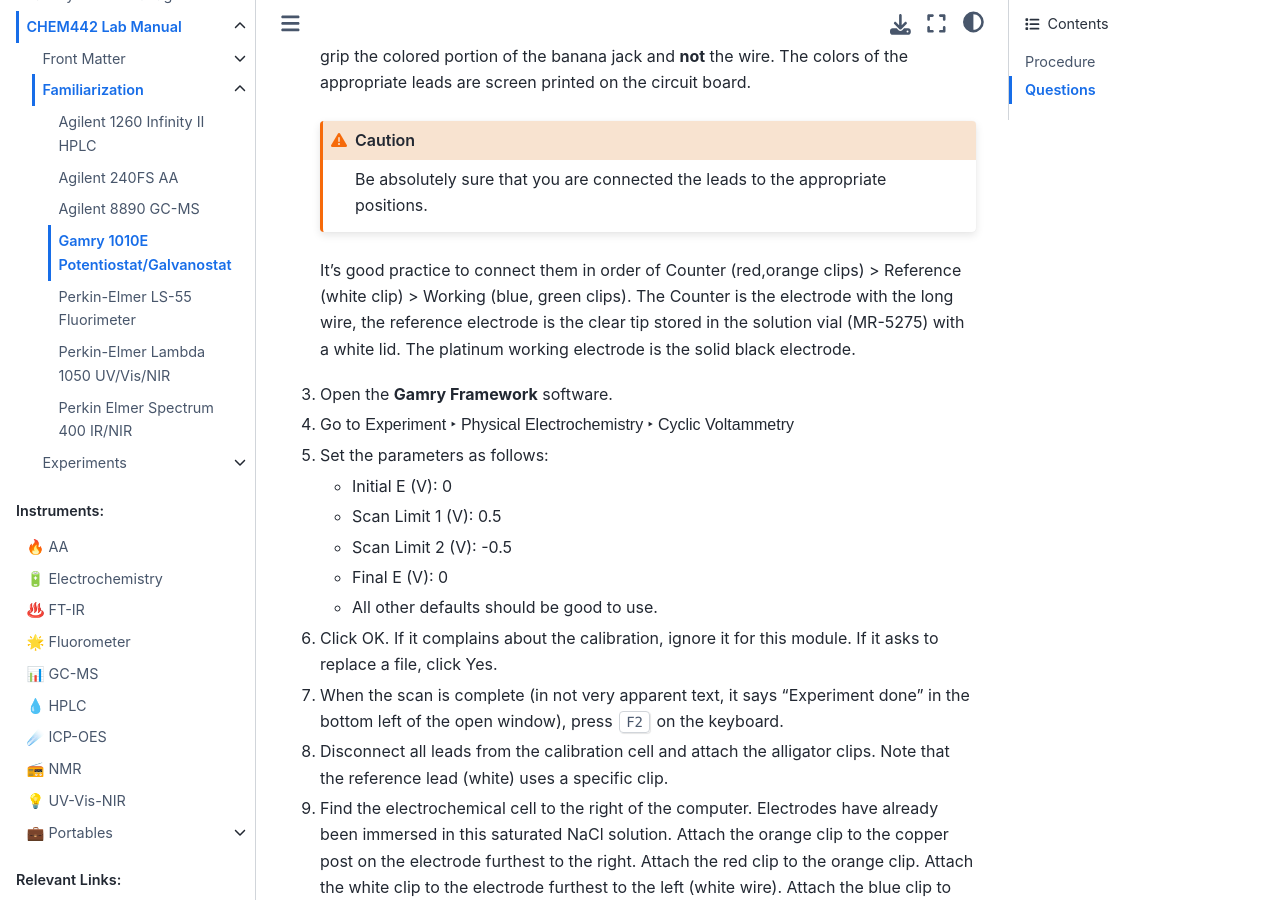
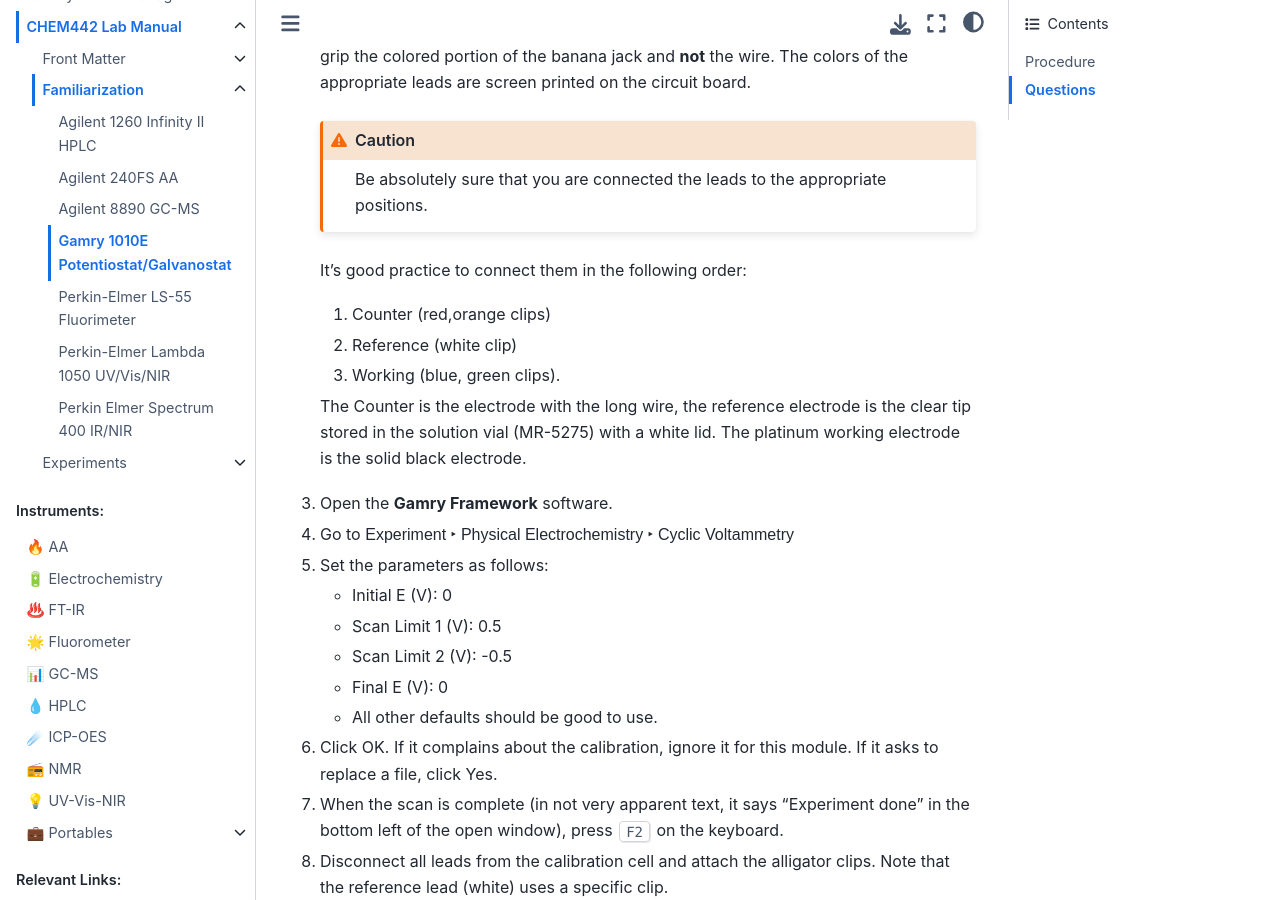
Before and after one commit to danian95/InstDocs, a Sphinx documentation site: the page built from docs/source/chem442/manual/familiarization/Gamry1010E.rst, in a window 1280 px wide and 900 px high, scrolled down 398 px. Built offline with Sphinx 7.4.7 and the Sphinx Book theme 1.1.4, drawn with Linux system fonts in a browser that asks for light colours.

Commit message:
Fixed some mistakes and inconsistencies with last commit

```diff
--- a/docs/source/chem442/manual/familiarization/Gamry1010E.rst
+++ b/docs/source/chem442/manual/familiarization/Gamry1010E.rst
@@ -20,9 +20,13 @@ Procedure
        Be absolutely sure that you are connected the leads to the appropriate
        positions.
 
-    It’s good practice to connect them in order of Counter
-    (red,orange clips) > Reference (white clip) > Working (blue, green
-    clips). The Counter is the electrode with the long wire, the
+    It’s good practice to connect them in the following order:
+
+    1. Counter (red,orange clips)
+    2. Reference (white clip)
+    3. Working (blue, green clips).
+
+    The Counter is the electrode with the long wire, the
     reference electrode is the clear tip stored in the solution vial
     (MR-5275) with a white lid. The platinum working electrode is the
     solid black electrode.
--- a/docs/source/instruments/Agilent1260InfinityII/docs.rst
+++ b/docs/source/instruments/Agilent1260InfinityII/docs.rst
@@ -15,7 +15,7 @@ Procedure
 1.  The HPLC is a POS, so it should **remain on** all the time. Make
     sure that it’s on by noting all of the LEDs on each module (bottom =
     pump, middle = autosampler and column, top = detector).
-2.  Open the :progam:`ChromQuest` software and then double-click HPLC. (Not
+2.  Open the :program:`ChromQuest` software and then double-click HPLC. (Not
     HPLC/man!)
 3.  Go to :menuselection:`File --> Method --> Open` and find :file:`321Caffeine.met`
 4.  On the toolbar, click the icon that says “Single Run”. You may have
--- a/docs/source/instruments/Agilent240FS/GraphiteFurnace.rst
+++ b/docs/source/instruments/Agilent240FS/GraphiteFurnace.rst
@@ -13,7 +13,7 @@ expands the capabilities of atomic absorption.
 Method Set-up
 ~~~~~~~~~~~~~
 
-1. Open the :progam:`SpectrAA` software.
+1. Open the :program:`SpectrAA` software.
 
    .. image:: /instruments/Agilent240FS/images/screenshot_(5).png
 
--- a/docs/source/instruments/PELambda1050/docs.rst
+++ b/docs/source/instruments/PELambda1050/docs.rst
@@ -51,7 +51,7 @@ Procedure
     top of the screen. This allows you to see all of your samples
     over-layed on one another.
 11. To export all of your data using an excel friendly format: press
-    :menuselection:`file > export > .csv`. Then save to your desired location on the
+    :menuselection:`file --> export --> .csv`. Then save to your desired location on the
     desktop and drag to your USB.
 12. If you are the last one to use the machine, ensure the program is
     closed and the instrument is turned off.
```
Also changed, not shown: docs/source/instruments/Gamry1010E/docs.rst (+16 -9 lines), docs/source/portable/VernierSpec/docs.rst (+6 -6 lines).
